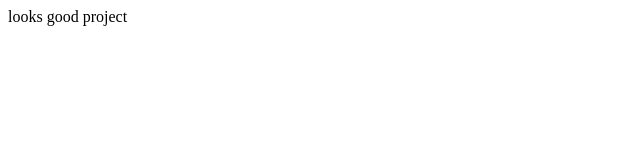
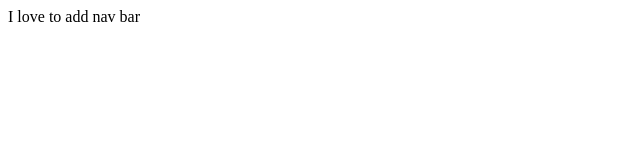
Before and after one commit to jitendra310/billGen, a plain HTML site: page index.html in a window 1280 px wide. Shown: the full height of the page, 0-640 px from the left. Drawn offline with Linux system fonts and the light colour scheme.

Commit message:
change the index file content

```diff
--- a/index.html
+++ b/index.html
@@ -6,6 +6,6 @@
     <title>Git learniing</title>
 </head>
 <body>
-    looks good project
+    I love to add nav bar
 </body>
 </html>
```
